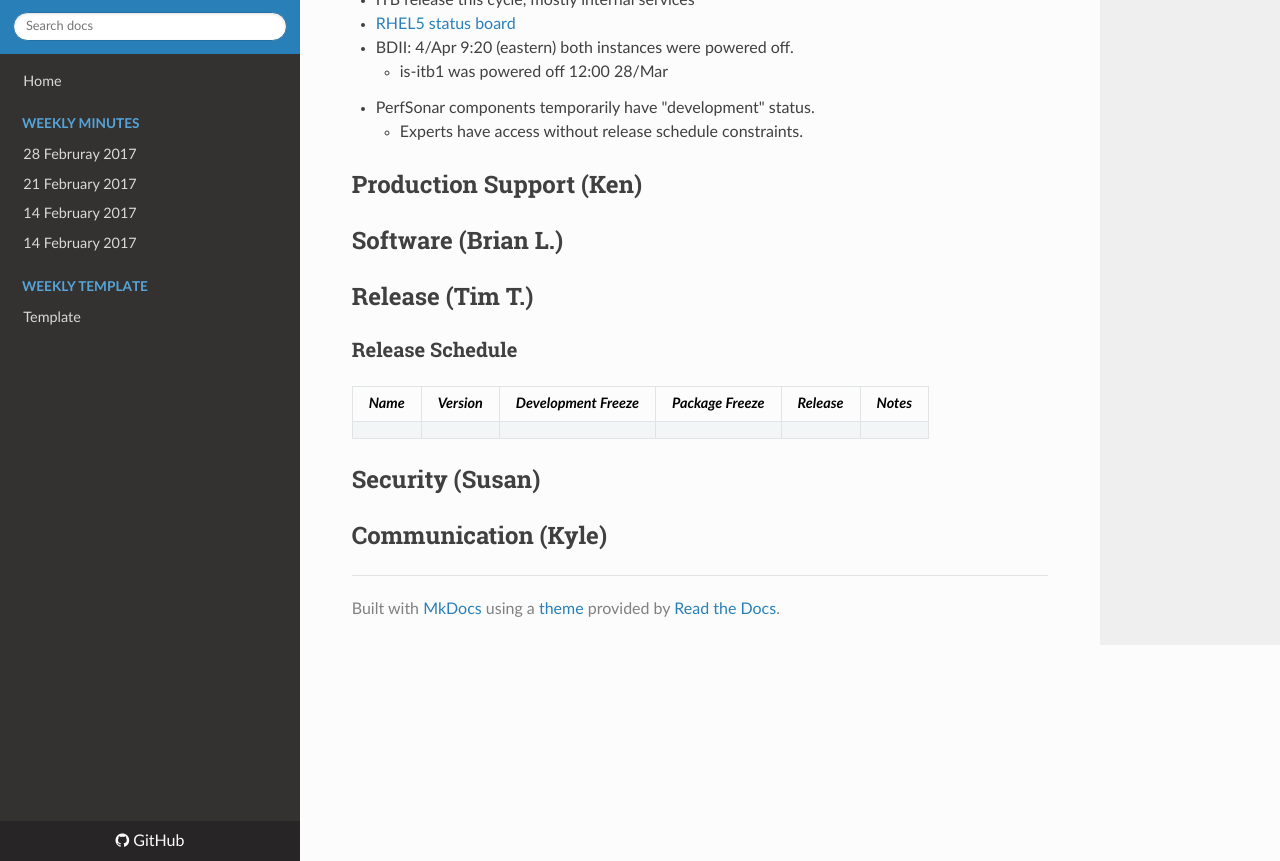
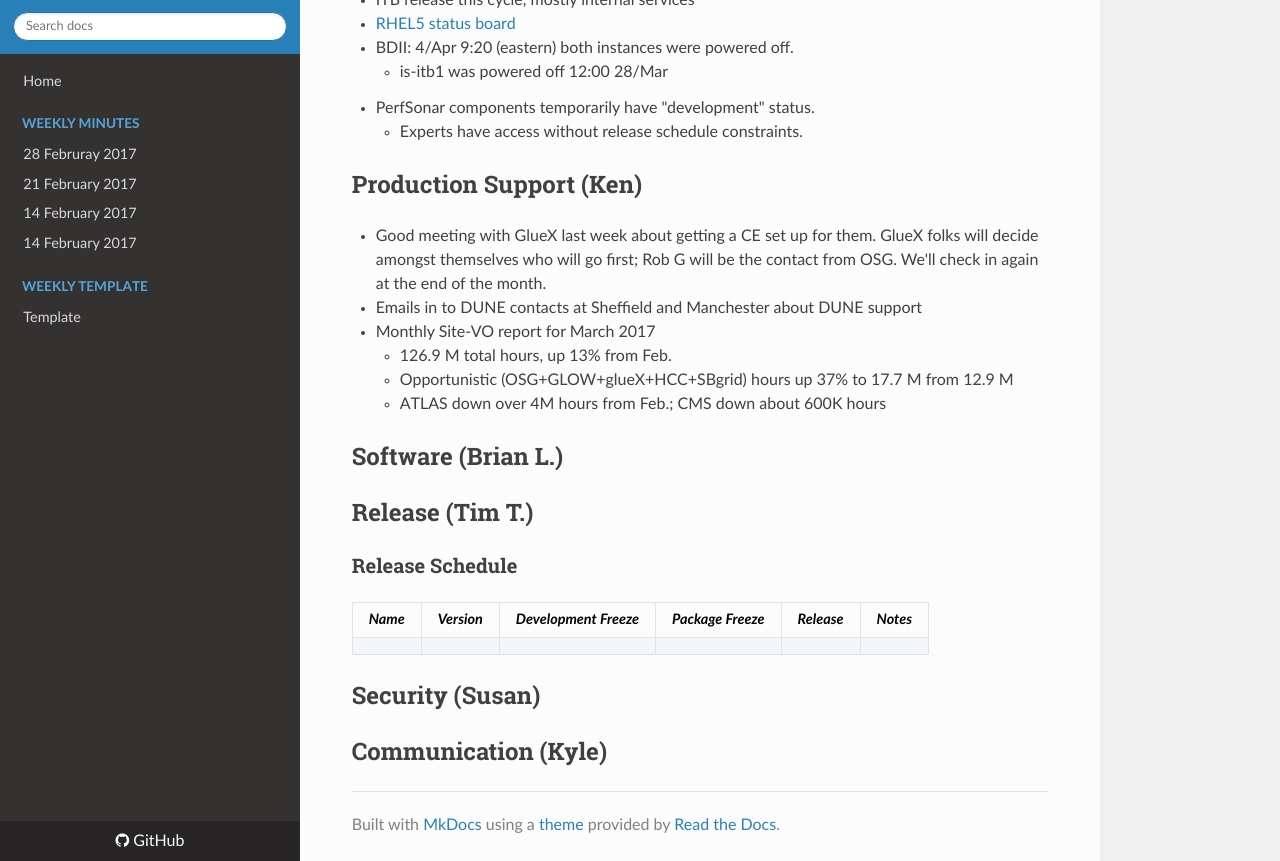
Before and after one commit to zsshah/production, an MkDocs documentation site: the page built from docs/WeeklyMinutes/4April2017.md, in a window 1280 px wide and 900 px high, scrolled down 1964 px, cut to the strip 39-900 px from the top of the window. Built offline with MkDocs 1.6.1, drawn with Linux system fonts in a browser that asks for light colours; nearby versions of some CDN libraries; old or Windows-style settings are respelled for this version of MkDocs.

Commit message:
Update 4April2017.md

```diff
--- a/docs/WeeklyMinutes/4April2017.md
+++ b/docs/WeeklyMinutes/4April2017.md
@@ -36,6 +36,12 @@
       * Experts have access without release schedule constraints.
 
 ## Production Support (Ken)
+   * Good meeting with GlueX last week about getting a CE set up for them. GlueX folks will decide amongst themselves who will go first; Rob G will be the contact from OSG. We'll check in again at the end of the month.
+   * Emails in to DUNE contacts at Sheffield and Manchester about DUNE support
+   * Monthly Site-VO report for March 2017
+      * 126.9 M total hours, up 13% from Feb.
+       * Opportunistic (OSG+GLOW+glueX+HCC+SBgrid) hours up 37% to 17.7 M from 12.9 M
+       * ATLAS down over 4M hours from Feb.; CMS down about 600K hours
 
 ## Software (Brian L.)
 
```
